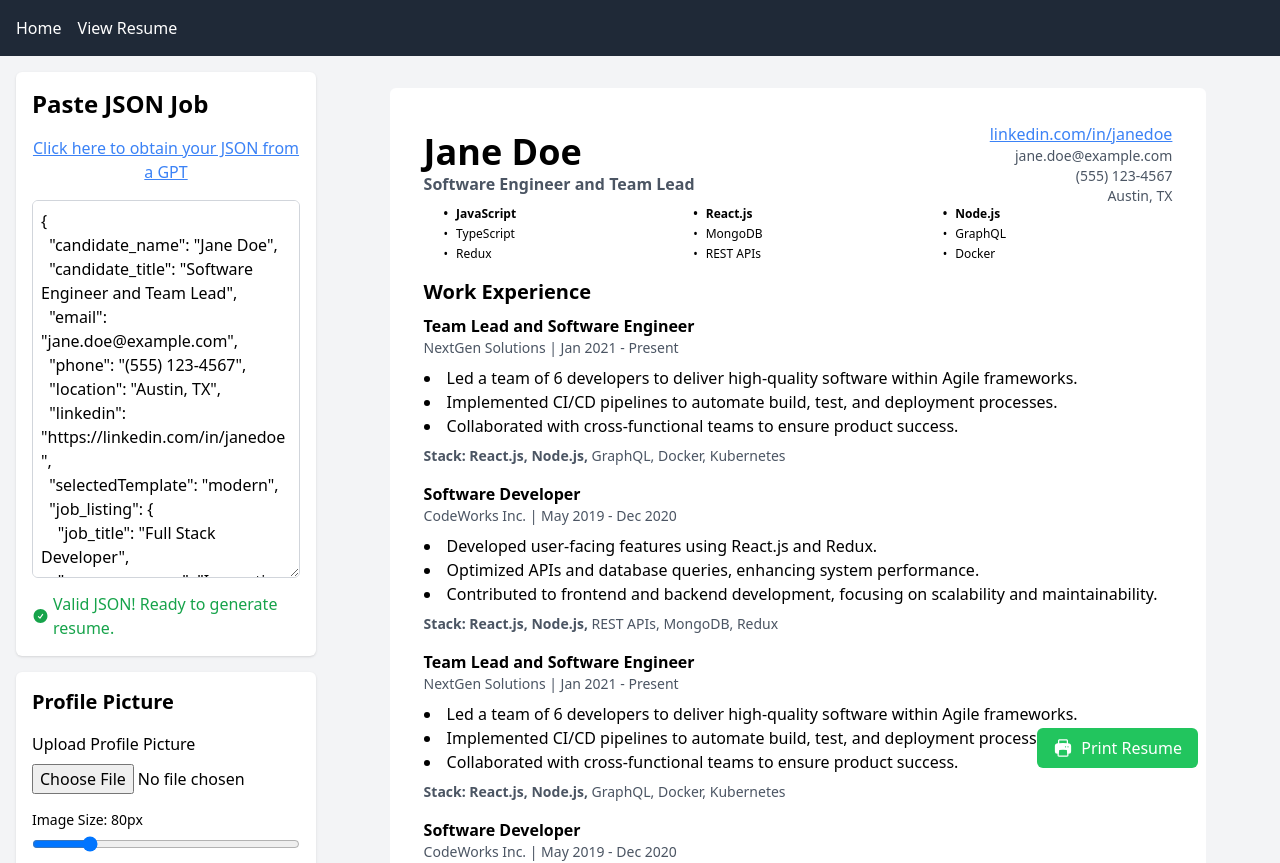
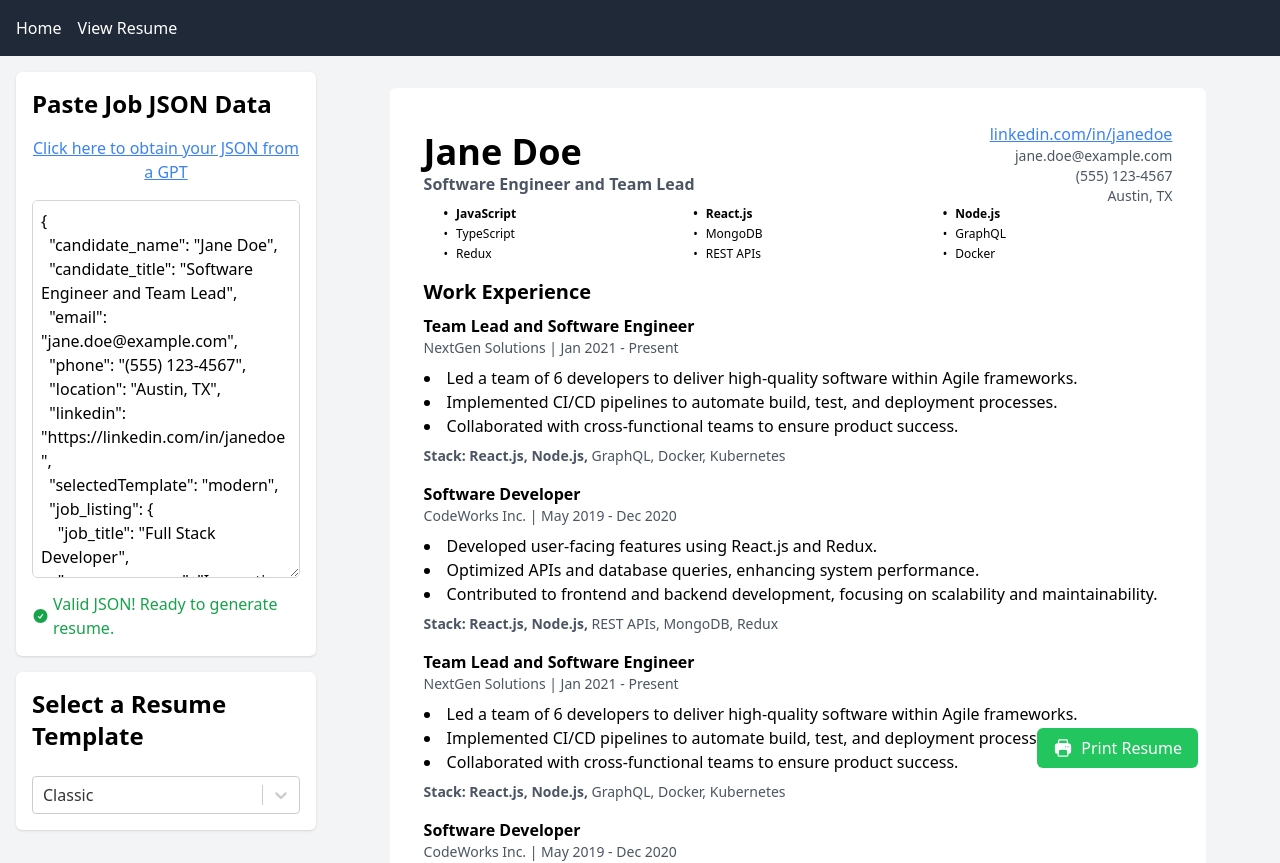
Before and after one commit to anelcanto/resume-builder, a Next.js app: page /resume in a window 1280 px wide. Shown: the top 863 px of the page. Built offline with nearby package versions, Linux system fonts and the light colour scheme.

Commit message:
Add conditional rendering of File input

```diff
--- a/components/SidebarPanel.tsx
+++ b/components/SidebarPanel.tsx
@@ -92,12 +92,14 @@ const SidebarPanel: React.FC = () => {
         });
     };
 
+    // Define the templates that accept a profile picture.
+    const templatesWithPicture = ['custom'];
+
     return (
         <div className="flex flex-col gap-4">
             {/* JSON Input Section */}
             <section className="bg-white p-4 rounded-md shadow">
-                <h2 className="text-2xl font-semibold mb-4">Paste JSON Job</h2>
-
+                <h2 className="text-2xl font-semibold mb-4">Paste Job JSON Data</h2>
                 <div className="mb-4 text-center">
                     <a
                         href="https://chatgpt.com/g/g-67a3dfc519888191966a72e6d8e35b62-resume-builder-dwd"
@@ -108,7 +110,6 @@ const SidebarPanel: React.FC = () => {
                         Click here to obtain your JSON from a GPT
                     </a>
                 </div>
-
                 <textarea
                     id="json-input"
                     name="json-input"
@@ -132,7 +133,8 @@ const SidebarPanel: React.FC = () => {
                 </div>
             </section>
 
-            {/* Profile Picture & Slider Section */}
+            {/* Conditionally Render Profile Picture & Slider Section */}
+            {templatesWithPicture.includes(resumeData.selectedTemplate) && (
                 <section className="bg-white p-4 rounded-md shadow">
                     <h2 className="text-xl font-semibold mb-4">Profile Picture</h2>
                     <div className="flex items-center">
@@ -182,6 +184,7 @@ const SidebarPanel: React.FC = () => {
                         />
                     </div>
                 </section>
+            )}
 
             {/* Template Selector Section */}
             <section className="bg-white p-4 rounded-md shadow">
--- a/components/TemplateSelector.tsx
+++ b/components/TemplateSelector.tsx
@@ -5,6 +5,8 @@
 import React, { useContext } from 'react';
 import dynamic from 'next/dynamic';
 import { ResumeContext } from '../context/ResumeContext';
+import { SingleValue } from 'react-select';
+
 
 // Dynamically import react-select with SSR disabled.
 const DynamicSelect = dynamic(() => import('react-select'), { ssr: false });
@@ -13,6 +15,11 @@ interface Template {
     id: string;
     name: string;
     preview?: string; // URL to a preview image
+}
+
+interface OptionType {
+    value: string;
+    label: string;
 }
 
 const templates: Template[] = [
@@ -48,17 +55,19 @@ const TemplateSelector: React.FC = () => {
         <>
             <h2 className="text-2xl font-semibold mb-6">Select a Resume Template</h2>
             <DynamicSelect
+                defaultValue={{ value: 'classic', label: 'Classic' }}
                 options={templates.map((template) => ({
                     value: template.id,
                     label: template.name,
                 }))}
-                //eslint-disable-next-line
-                onChange={(newValue: any) => newValue && handleSelect(newValue.value)}
+                onChange={(newValue) => {
+                    const selectedOption = newValue as SingleValue<OptionType>;
+                    if (selectedOption) {
+                        handleSelect(selectedOption.value);
+                    }
+                }}
                 placeholder="Select a template"
             />
-            {/*
-      You can also use your grid of template cards here if you prefer.
-      */}
         </>
     );
 };
```
Lines whose indentation alone changed are shown as unchanged.
